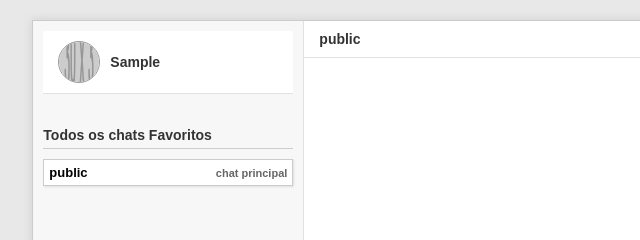
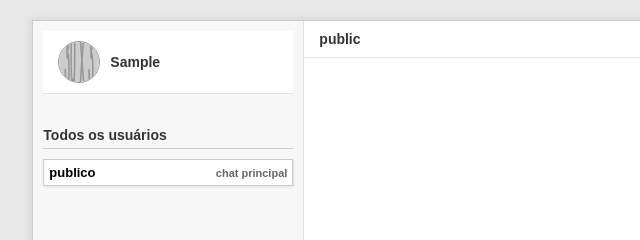
Before and after one commit to livianabelly/chat, a website: page index.html in a window 1280 px wide. Both pictures are taken after typing "Sample" into the empty fields and a click on the button "Entrar no Chat". Shown: the top 240 px of the page, 150-790 px from the left. Drawn offline with nearby package versions, Linux system fonts and the light colour scheme; no server answers; placeholder pictures from the web are drawn by us.

Commit message:
Correção de erro de digitação no HTML

```diff
--- a/index.html
+++ b/index.html
@@ -357,11 +357,11 @@
             <span id="my-profile-name">Meu Perfil</span>
           </div>
           <br>
-          <h2>Todos os chats Favoritos</h2>
+          <h2>Todos os usuários</h2>
 
           <div id="active-users-list">
             <div class="chat-item-active">
-              <span>public</span>
+              <span>publico</span>
               <span style="font-size: 11px; color: #666; margin-left: auto;">chat principal</span>
             </div>
           </div>
```
